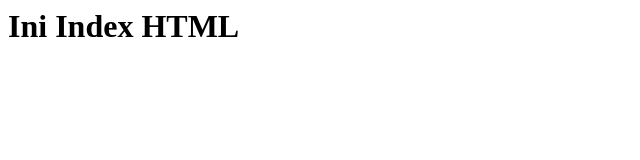
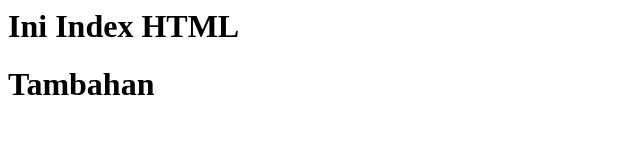
Before and after one commit to rickdan/training1, a plain HTML site: page index.html in a window 1280 px wide. Shown: the whole page, without its empty margins (0-640 px from the left). Drawn offline with Linux system fonts and the light colour scheme.

Commit message:
edit file index.html

```diff
--- a/index.html
+++ b/index.html
@@ -1 +1,2 @@
 <h1>Ini Index HTML </h1>
+<h1>Tambahan </h1>
```
